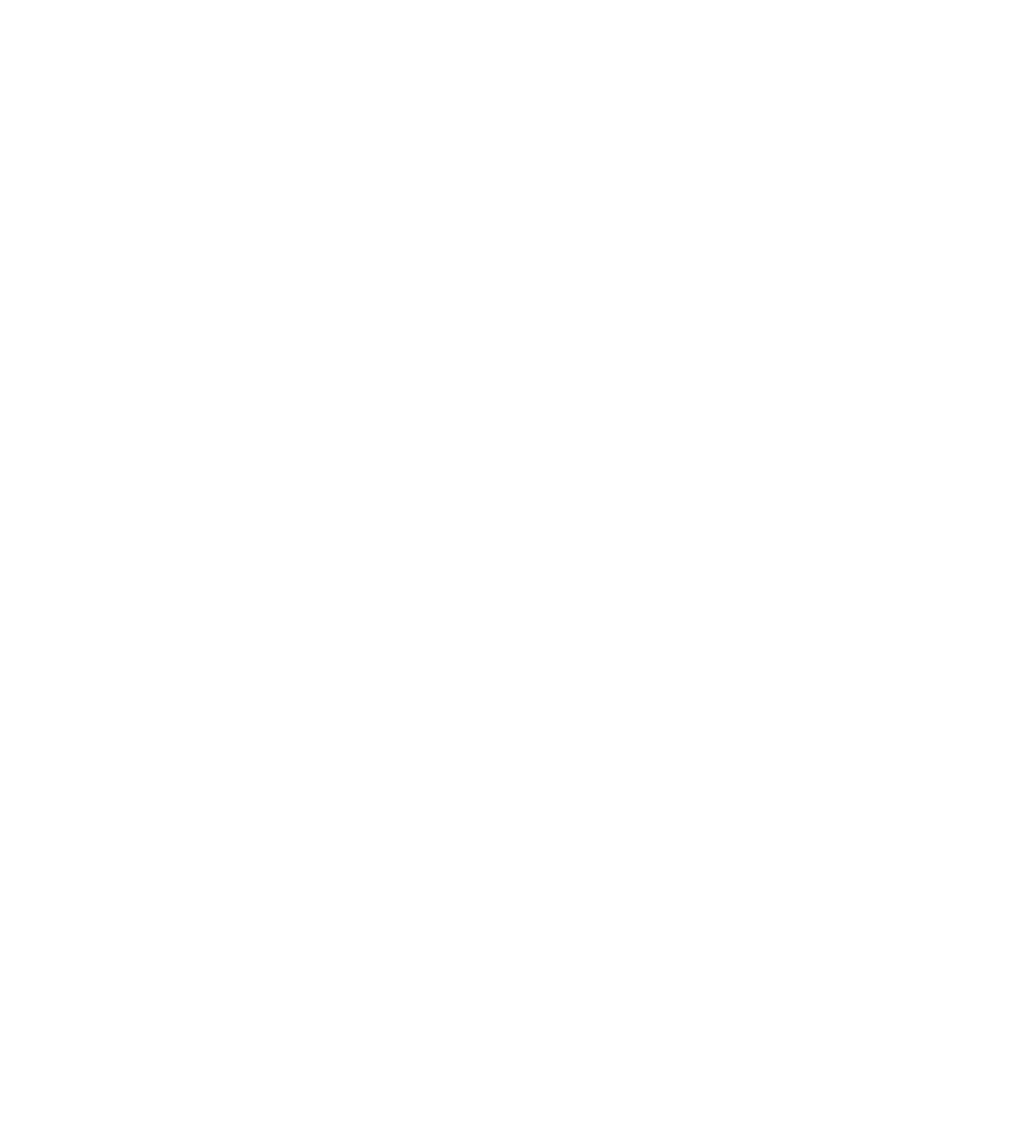
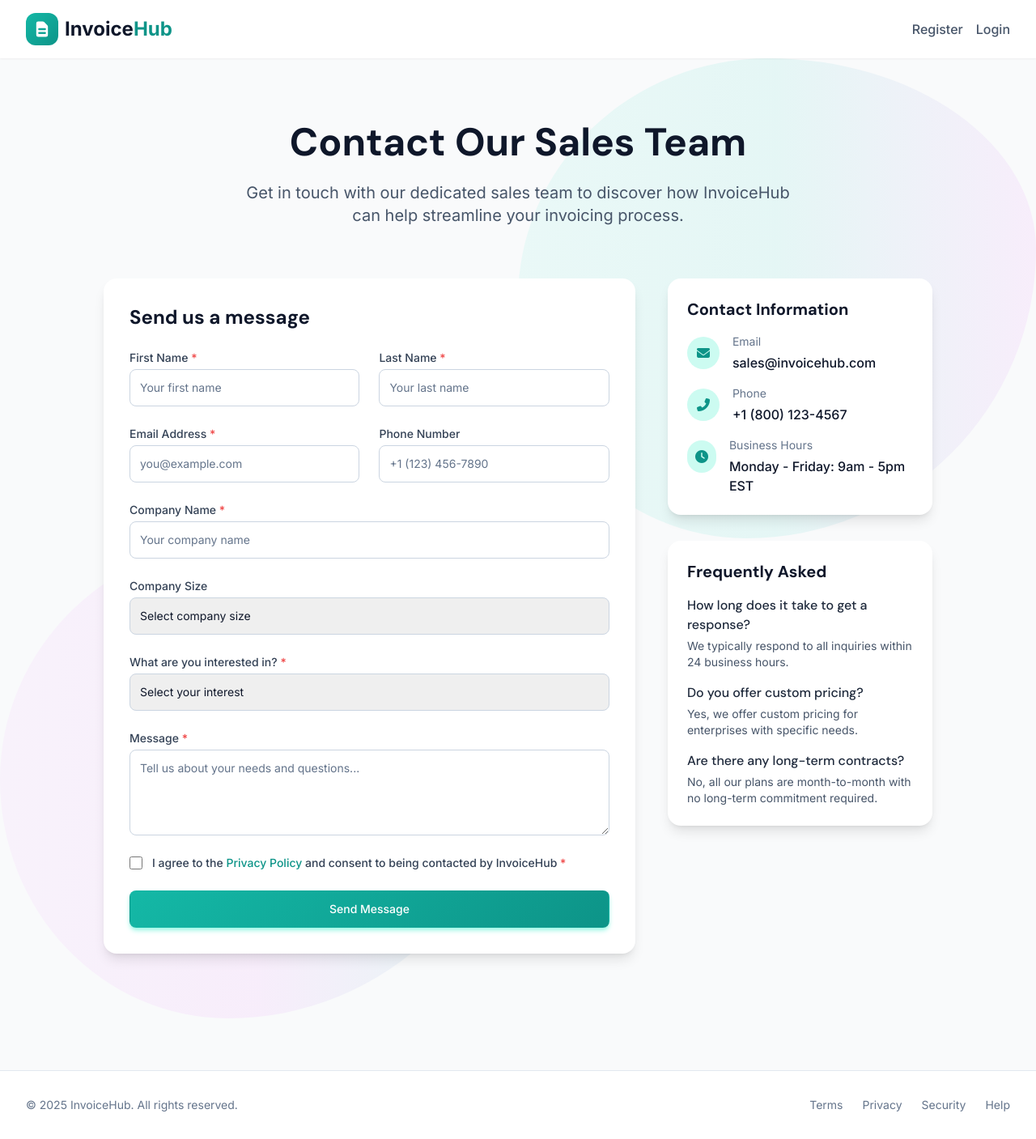
Before and after one commit to UsamaBashir786/invoicegen, a PHP site: page /contact-sales.php in a window 1280 px wide. Before the commit the page is empty. Shown: the whole page at 81% size. Before the commit the page ends 800 px from the top, so only its background shows below. Run offline with PHP 8.4, Linux system fonts and the light colour scheme; some libraries are stand-ins or nearby versions.

Commit message:
first commit

```diff
--- a/contact-sales.php
+++ b/contact-sales.php
@@ -0,0 +1,333 @@
+<!DOCTYPE html>
+<html lang="en">
+
+<head>
+  <meta charset="UTF-8">
+  <meta name="viewport" content="width=device-width, initial-scale=1.0">
+  <title>Contact Sales - InvoiceHub</title>
+  <script src="https://cdn.tailwindcss.com"></script>
+  <script>
+    tailwind.config = {
+      theme: {
+        extend: {
+          colors: {
+            primary: {
+              50: '#f0fdfa',
+              100: '#ccfbf1',
+              200: '#99f6e4',
+              300: '#5eead4',
+              400: '#2dd4bf',
+              500: '#14b8a6',
+              600: '#0d9488',
+              700: '#0f766e',
+              800: '#115e59',
+              900: '#134e4a',
+            },
+            secondary: {
+              50: '#fdf4ff',
+              100: '#fae8ff',
+              200: '#f5d0fe',
+              300: '#f0abfc',
+              400: '#e879f9',
+              500: '#d946ef',
+              600: '#c026d3',
+              700: '#a21caf',
+              800: '#86198f',
+              900: '#701a75',
+            },
+            dark: {
+              50: '#f8fafc',
+              100: '#f1f5f9',
+              200: '#e2e8f0',
+              300: '#cbd5e1',
+              400: '#94a3b8',
+              500: '#64748b',
+              600: '#475569',
+              700: '#334155',
+              800: '#1e293b',
+              900: '#0f172a',
+              950: '#020617',
+            }
+          },
+          fontFamily: {
+            'sans': ['Inter', 'ui-sans-serif', 'system-ui'],
+            'display': ['DM Sans', 'Inter', 'ui-sans-serif', 'system-ui'],
+          }
+        }
+      }
+    }
+  </script>
+  <link href="https://fonts.googleapis.com/css2?family=Inter:wght@300;400;500;600;700;800&family=DM+Sans:wght@400;500;700&display=swap" rel="stylesheet">
+  <link rel="stylesheet" href="https://cdnjs.cloudflare.com/ajax/libs/font-awesome/6.4.0/css/all.min.css">
+  <style>
+    body {
+      font-family: 'Inter', sans-serif;
+    }
+
+    h1, h2, h3, h4, h5, h6 {
+      font-family: 'DM Sans', sans-serif;
+    }
+
+    .gradient-primary {
+      background: linear-gradient(135deg, #14b8a6 0%, #0d9488 100%);
+    }
+
+    .gradient-secondary {
+      background: linear-gradient(135deg, #d946ef 0%, #a21caf 100%);
+    }
+
+    .blob {
+      border-radius: 42% 58% 70% 30% / 45% 45% 55% 55%;
+      animation: morph 8s linear infinite;
+    }
+
+    .blob-2 {
+      border-radius: 60% 40% 30% 70% / 60% 30% 70% 40%;
+      animation: morph 8s linear infinite alternate;
+    }
+
+    @keyframes morph {
+      0% {
+        border-radius: 42% 58% 70% 30% / 45% 45% 55% 55%;
+      }
+      50% {
+        border-radius: 60% 40% 30% 70% / 60% 30% 70% 40%;
+      }
+      100% {
+        border-radius: 42% 58% 70% 30% / 45% 45% 55% 55%;
+      }
+    }
+  </style>
+</head>
+
+<body class="bg-gray-50 min-h-screen flex flex-col">
+  <!-- Header/Navigation -->
+  <header class="bg-white shadow-sm">
+    <div class="container mx-auto px-4 sm:px-6 lg:px-8">
+      <div class="flex justify-between items-center py-4">
+        <a href="index.php" class="flex items-center space-x-2">
+          <div class="flex items-center justify-center w-8 h-8 sm:w-10 sm:h-10 rounded-xl gradient-primary">
+            <svg class="w-5 h-5 sm:w-6 sm:h-6 text-white" fill="currentColor" viewBox="0 0 20 20" xmlns="http://www.w3.org/2000/svg">
+              <path fill-rule="evenodd" d="M4 4a2 2 0 012-2h4.586A2 2 0 0112 2.586L15.414 6A2 2 0 0116 7.414V16a2 2 0 01-2 2H6a2 2 0 01-2-2V4zm2 6a1 1 0 011-1h6a1 1 0 110 2H7a1 1 0 01-1-1zm1 3a1 1 0 100 2h6a1 1 0 100-2H7z" clip-rule="evenodd"></path>
+            </svg>
+          </div>
+          <span class="text-xl sm:text-2xl font-bold text-dark-900">Invoice<span class="text-primary-600">Hub</span></span>
+        </a>
+
+        <!-- Desktop Navigation -->
+        <div class="hidden md:flex items-center space-x-4">
+          <a href="register.php" class="text-dark-600 hover:text-primary-600 font-medium transition-colors">Register</a>
+          <a href="login.php" class="text-dark-600 hover:text-primary-600 font-medium transition-colors">Login</a>
+        </div>
+
+        <!-- Mobile Menu Button -->
+        <div class="md:hidden">
+          <button type="button" id="mobile-menu-button" class="text-dark-600 hover:text-primary-600 focus:outline-none">
+            <svg class="h-6 w-6" xmlns="http://www.w3.org/2000/svg" fill="none" viewBox="0 0 24 24" stroke="currentColor">
+              <path stroke-linecap="round" stroke-linejoin="round" stroke-width="2" d="M4 6h16M4 12h16M4 18h16" />
+            </svg>
+          </button>
+        </div>
+      </div>
+
+      <!-- Mobile Navigation (Hidden by default) -->
+      <div id="mobile-menu" class="md:hidden hidden py-3 pb-4 border-t border-dark-100">
+        <div class="flex flex-col space-y-3">
+          <a href="register.php" class="px-2 py-2 text-dark-600 hover:text-primary-600 font-medium transition-colors">Register</a>
+          <a href="login.php" class="px-2 py-2 text-dark-600 hover:text-primary-600 font-medium transition-colors">Login</a>
+        </div>
+      </div>
+    </div>
+  </header>
+
+  <!-- Contact Sales Section -->
+  <div class="flex-grow container mx-auto px-4 sm:px-6 lg:px-8 py-12 md:py-20 relative">
+    <div class="absolute top-0 right-0 -z-10 w-1/2 h-1/2 opacity-10">
+      <div class="absolute top-0 right-0 w-full h-full blob bg-gradient-to-r from-primary-300 via-primary-400 to-secondary-400"></div>
+    </div>
+    <div class="absolute bottom-0 left-0 -z-10 w-1/2 h-1/2 opacity-10">
+      <div class="absolute bottom-0 left-0 w-full h-full blob-2 bg-gradient-to-r from-secondary-300 via-secondary-400 to-primary-400"></div>
+    </div>
+
+    <div class="max-w-5xl mx-auto">
+      <!-- Hero section -->
+      <div class="text-center mb-16">
+        <h1 class="text-3xl md:text-4xl lg:text-5xl font-bold text-dark-900 mb-6">Contact Our Sales Team</h1>
+        <p class="text-lg md:text-xl text-dark-600 max-w-2xl mx-auto">
+          Get in touch with our dedicated sales team to discover how InvoiceHub can help streamline your invoicing process.
+        </p>
+      </div>
+
+      <!-- Contact form and info section -->
+      <div class="flex flex-col lg:flex-row gap-10 items-start">
+        <!-- Contact Form -->
+        <div class="w-full lg:w-2/3 bg-white p-8 rounded-2xl shadow-lg">
+          <h2 class="text-2xl font-bold text-dark-900 mb-6">Send us a message</h2>
+
+          <form class="space-y-6" action="#" method="POST">
+            <div class="grid grid-cols-1 md:grid-cols-2 gap-6">
+              <div>
+                <label for="first-name" class="block text-sm font-medium text-dark-700 mb-1">First Name <span class="text-red-500">*</span></label>
+                <input id="first-name" name="first-name" type="text" required class="appearance-none relative block w-full px-3 py-3 border border-dark-300 placeholder-dark-500 text-dark-900 rounded-lg focus:outline-none focus:ring-2 focus:ring-primary-500 focus:border-primary-500 focus:z-10 sm:text-sm" placeholder="Your first name">
+              </div>
+              <div>
+                <label for="last-name" class="block text-sm font-medium text-dark-700 mb-1">Last Name <span class="text-red-500">*</span></label>
+                <input id="last-name" name="last-name" type="text" required class="appearance-none relative block w-full px-3 py-3 border border-dark-300 placeholder-dark-500 text-dark-900 rounded-lg focus:outline-none focus:ring-2 focus:ring-primary-500 focus:border-primary-500 focus:z-10 sm:text-sm" placeholder="Your last name">
+              </div>
+            </div>
+
+            <div class="grid grid-cols-1 md:grid-cols-2 gap-6">
+              <div>
+                <label for="email" class="block text-sm font-medium text-dark-700 mb-1">Email Address <span class="text-red-500">*</span></label>
+                <input id="email" name="email" type="email" required class="appearance-none relative block w-full px-3 py-3 border border-dark-300 placeholder-dark-500 text-dark-900 rounded-lg focus:outline-none focus:ring-2 focus:ring-primary-500 focus:border-primary-500 focus:z-10 sm:text-sm" placeholder="you@example.com">
+              </div>
+              <div>
+                <label for="phone" class="block text-sm font-medium text-dark-700 mb-1">Phone Number</label>
+                <input id="phone" name="phone" type="tel" class="appearance-none relative block w-full px-3 py-3 border border-dark-300 placeholder-dark-500 text-dark-900 rounded-lg focus:outline-none focus:ring-2 focus:ring-primary-500 focus:border-primary-500 focus:z-10 sm:text-sm" placeholder="+1 (123) 456-7890">
+              </div>
+            </div>
+
+            <div>
+              <label for="company" class="block text-sm font-medium text-dark-700 mb-1">Company Name <span class="text-red-500">*</span></label>
+              <input id="company" name="company" type="text" required class="appearance-none relative block w-full px-3 py-3 border border-dark-300 placeholder-dark-500 text-dark-900 rounded-lg focus:outline-none focus:ring-2 focus:ring-primary-500 focus:border-primary-500 focus:z-10 sm:text-sm" placeholder="Your company name">
+            </div>
+
+            <div>
+              <label for="company-size" class="block text-sm font-medium text-dark-700 mb-1">Company Size</label>
+              <select id="company-size" name="company-size" class="appearance-none relative block w-full px-3 py-3 border border-dark-300 placeholder-dark-500 text-dark-900 rounded-lg focus:outline-none focus:ring-2 focus:ring-primary-500 focus:border-primary-500 focus:z-10 sm:text-sm">
+                <option value="">Select company size</option>
+                <option value="1-10">1-10 employees</option>
+                <option value="11-50">11-50 employees</option>
+                <option value="51-200">51-200 employees</option>
+                <option value="201-500">201-500 employees</option>
+                <option value="501+">501+ employees</option>
+              </select>
+            </div>
+
+            <div>
+              <label for="interest" class="block text-sm font-medium text-dark-700 mb-1">What are you interested in? <span class="text-red-500">*</span></label>
+              <select id="interest" name="interest" required class="appearance-none relative block w-full px-3 py-3 border border-dark-300 placeholder-dark-500 text-dark-900 rounded-lg focus:outline-none focus:ring-2 focus:ring-primary-500 focus:border-primary-500 focus:z-10 sm:text-sm">
+                <option value="">Select your interest</option>
+                <option value="Standard Plan">Standard Plan</option>
+                <option value="Premium Plan">Premium Plan</option>
+                <option value="Enterprise Plan">Enterprise Plan</option>
+                <option value="Custom Solution">Custom Solution</option>
+                <option value="Other">Other</option>
+              </select>
+            </div>
+
+            <div>
+              <label for="message" class="block text-sm font-medium text-dark-700 mb-1">Message <span class="text-red-500">*</span></label>
+              <textarea id="message" name="message" rows="4" required class="appearance-none relative block w-full px-3 py-3 border border-dark-300 placeholder-dark-500 text-dark-900 rounded-lg focus:outline-none focus:ring-2 focus:ring-primary-500 focus:border-primary-500 focus:z-10 sm:text-sm" placeholder="Tell us about your needs and questions..."></textarea>
+            </div>
+
+            <div class="flex items-start">
+              <div class="flex items-center h-5">
+                <input id="privacy" name="privacy" type="checkbox" required class="h-4 w-4 text-primary-600 focus:ring-primary-500 border-dark-300 rounded">
+              </div>
+              <div class="ml-3 text-sm">
+                <label for="privacy" class="font-medium text-dark-700">I agree to the <a href="#" class="text-primary-600 hover:text-primary-500">Privacy Policy</a> and consent to being contacted by InvoiceHub <span class="text-red-500">*</span></label>
+              </div>
+            </div>
+
+            <div>
+              <button type="submit" class="w-full flex justify-center py-3 px-4 border border-transparent text-sm font-medium rounded-lg text-white gradient-primary hover:opacity-90 focus:outline-none focus:ring-2 focus:ring-offset-2 focus:ring-primary-500 transition-all shadow-md shadow-primary-200">
+                Send Message
+              </button>
+            </div>
+          </form>
+        </div>
+
+        <!-- Contact Info -->
+        <div class="w-full lg:w-1/3 space-y-8">
+          <!-- Contact Info Card -->
+          <div class="bg-white p-6 rounded-2xl shadow-lg">
+            <h3 class="text-xl font-bold text-dark-900 mb-4">Contact Information</h3>
+
+            <div class="space-y-4">
+              <div class="flex items-start">
+                <div class="mt-1 w-10 h-10 rounded-full bg-primary-100 flex items-center justify-center text-primary-600 mr-4">
+                  <i class="fas fa-envelope"></i>
+                </div>
+                <div>
+                  <p class="text-sm text-dark-500 mb-1">Email</p>
+                  <p class="font-medium text-dark-900">sales@invoicehub.com</p>
+                </div>
+              </div>
+
+              <div class="flex items-start">
+                <div class="mt-1 w-10 h-10 rounded-full bg-primary-100 flex items-center justify-center text-primary-600 mr-4">
+                  <i class="fas fa-phone-alt"></i>
+                </div>
+                <div>
+                  <p class="text-sm text-dark-500 mb-1">Phone</p>
+                  <p class="font-medium text-dark-900">+1 (800) 123-4567</p>
+                </div>
+              </div>
+
+              <div class="flex items-start">
+                <div class="mt-1 w-10 h-10 rounded-full bg-primary-100 flex items-center justify-center text-primary-600 mr-4">
+                  <i class="fas fa-clock"></i>
+                </div>
+                <div>
+                  <p class="text-sm text-dark-500 mb-1">Business Hours</p>
+                  <p class="font-medium text-dark-900">Monday - Friday: 9am - 5pm EST</p>
+                </div>
+              </div>
+            </div>
+          </div>
+
+          <!-- FAQ Card -->
+          <div class="bg-white p-6 rounded-2xl shadow-lg">
+            <h3 class="text-xl font-bold text-dark-900 mb-4">Frequently Asked</h3>
+
+            <div class="space-y-4">
+              <div>
+                <h4 class="font-medium text-dark-800 mb-1">How long does it take to get a response?</h4>
+                <p class="text-sm text-dark-600">We typically respond to all inquiries within 24 business hours.</p>
+              </div>
+
+              <div>
+                <h4 class="font-medium text-dark-800 mb-1">Do you offer custom pricing?</h4>
+                <p class="text-sm text-dark-600">Yes, we offer custom pricing for enterprises with specific needs.</p>
+              </div>
+
+              <div>
+                <h4 class="font-medium text-dark-800 mb-1">Are there any long-term contracts?</h4>
+                <p class="text-sm text-dark-600">No, all our plans are month-to-month with no long-term commitment required.</p>
+              </div>
+            </div>
+          </div>
+        </div>
+      </div>
+    </div>
+  </div>
+
+  <!-- Footer -->
+  <footer class="bg-white border-t border-dark-200 py-8 mt-16">
+    <div class="container mx-auto px-4 sm:px-6 lg:px-8">
+      <div class="flex flex-col md:flex-row justify-between items-center">
+        <div class="flex items-center space-x-1">
+          <p class="text-dark-500 text-sm">
+            &copy; 2025 InvoiceHub. All rights reserved.
+          </p>
+        </div>
+        <div class="flex space-x-6 mt-4 md:mt-0">
+          <a href="#" class="text-dark-500 hover:text-primary-600 transition-colors text-sm">Terms</a>
+          <a href="#" class="text-dark-500 hover:text-primary-600 transition-colors text-sm">Privacy</a>
+          <a href="#" class="text-dark-500 hover:text-primary-600 transition-colors text-sm">Security</a>
+          <a href="#" class="text-dark-500 hover:text-primary-600 transition-colors text-sm">Help</a>
+        </div>
+      </div>
+    </div>
+  </footer>
+
+  <script>
+    // Mobile menu toggle
+    document.getElementById('mobile-menu-button').addEventListener('click', function() {
+      const mobileMenu = document.getElementById('mobile-menu');
+      mobileMenu.classList.toggle('hidden');
+    });
+  </script>
+</body>
+</html>
--- a/index.php
+++ b/index.php
@@ -1116,7 +1116,7 @@
 
       <div class="mt-16 text-center">
         <div class="inline-flex items-center text-primary-600 font-semibold cursor-pointer hover:text-primary-700 transition-colors">
-          <span>Read more customer stories</span>
+          <span><a href="testimonials.php">Read more customer stories</a></span>
           <i class="fas fa-arrow-right ml-2"></i>
         </div>
       </div>
--- a/login.php
+++ b/login.php
@@ -124,7 +124,7 @@
         <!-- Desktop Navigation -->
         <div class="hidden md:flex items-center space-x-4">
           <a href="register.php" class="text-dark-600 hover:text-primary-600 font-medium transition-colors">Register</a>
-          <a href="#" class="px-5 py-2 gradient-primary hover:opacity-90 text-white font-medium rounded-xl transition-all shadow-sm shadow-primary-300">
+          <a href="contact-sales.php" class="px-5 py-2 gradient-primary hover:opacity-90 text-white font-medium rounded-xl transition-all shadow-sm shadow-primary-300">
             Contact Sales
           </a>
         </div>
--- a/register.php
+++ b/register.php
@@ -141,7 +141,7 @@
         <!-- Desktop Navigation -->
         <div class="hidden md:flex items-center space-x-4">
           <a href="login.php" class="text-dark-600 hover:text-primary-600 font-medium transition-colors">Sign in</a>
-          <a href="#" class="px-5 py-2 gradient-primary hover:opacity-90 text-white font-medium rounded-xl transition-all shadow-sm shadow-primary-300">
+          <a href="contact-sales.php" class="px-5 py-2 gradient-primary hover:opacity-90 text-white font-medium rounded-xl transition-all shadow-sm shadow-primary-300">
             Contact Sales
           </a>
         </div>
```
Also changed, not shown: src/output.css (+32 -0 lines), README.md, testimonials.php (added).
